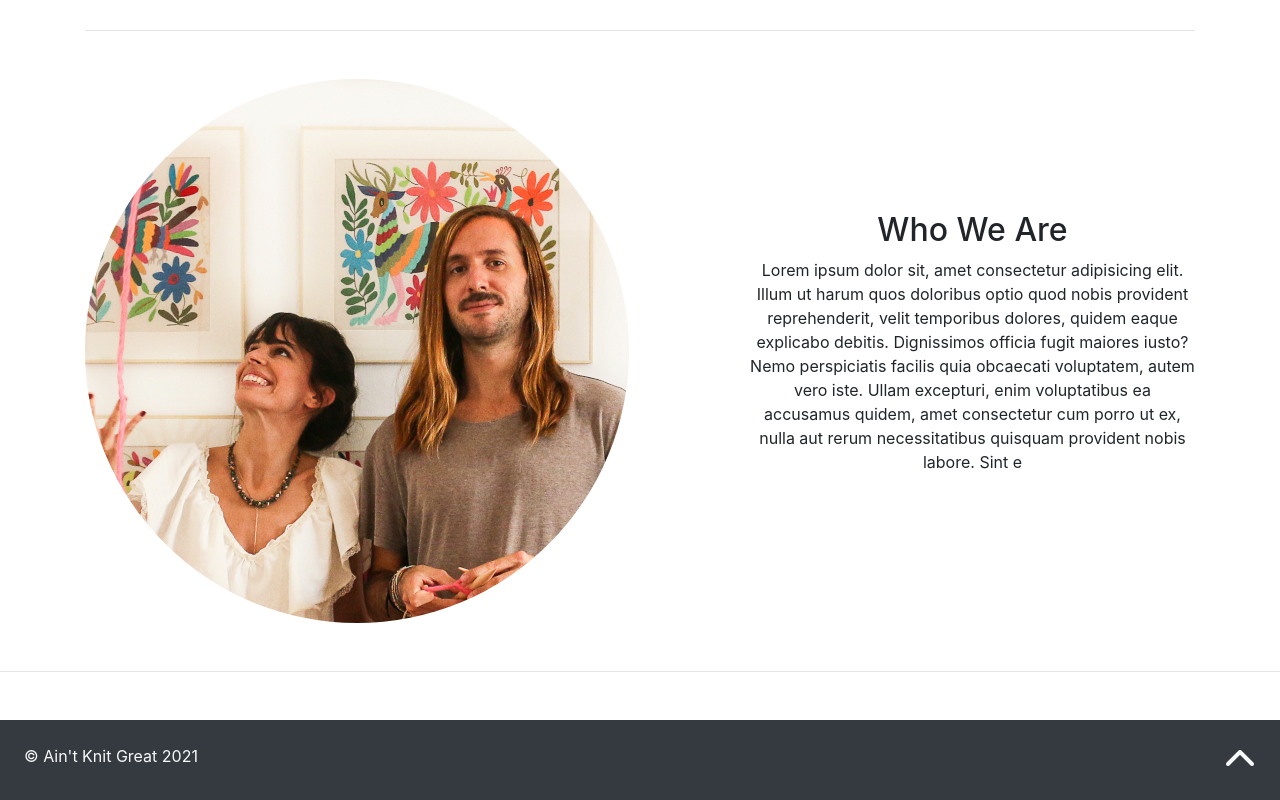
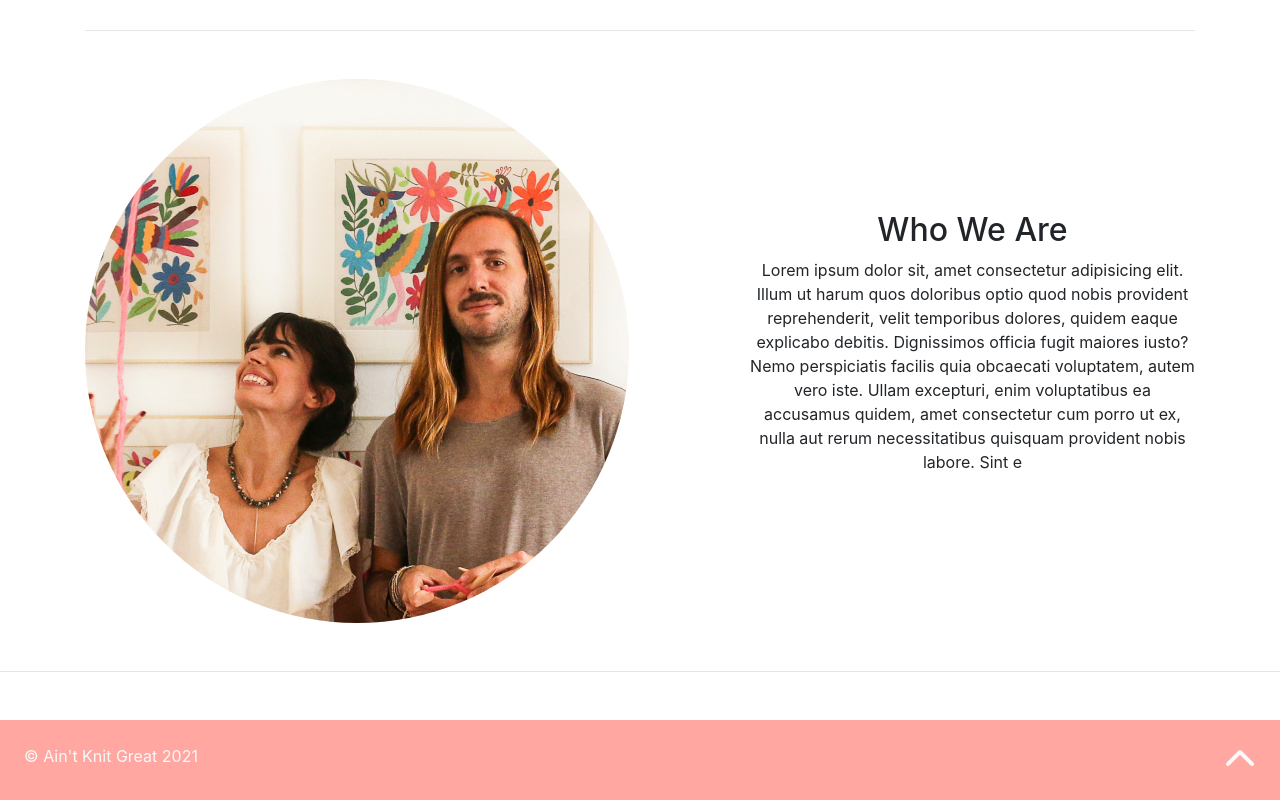
Before and after one commit to ediheid/bootstrap-static, a plain HTML site: page index.html in a window 1280 px wide. Shown: the part 1581-2381 px from the top of the page. Drawn offline with nearby package versions, Linux system fonts and the light colour scheme.

Commit message:
changed footer

```diff
--- a/index.html
+++ b/index.html
@@ -182,7 +182,7 @@
 
       <!--? Footer -->
 
-    <footer class="bg-dark p-4 text-light d-flex justify-content-between mt-5">
+    <footer style="background-color: rgb(255, 167, 160);" class=" p-4 text-light d-flex justify-content-between mt-5">
       <span> &copy; Ain't Knit Great 2021</span>
       <a href="#top" class="fas fa-chevron-up fa-2x text-light"></a>
     </footer>
```
